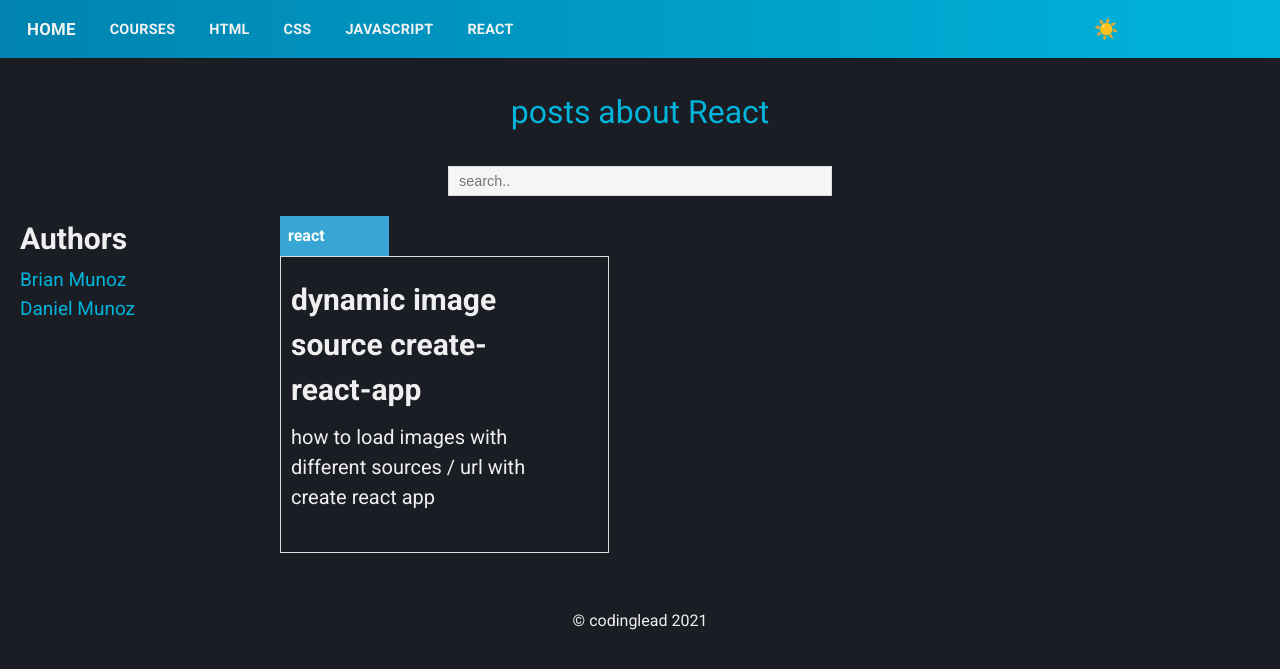
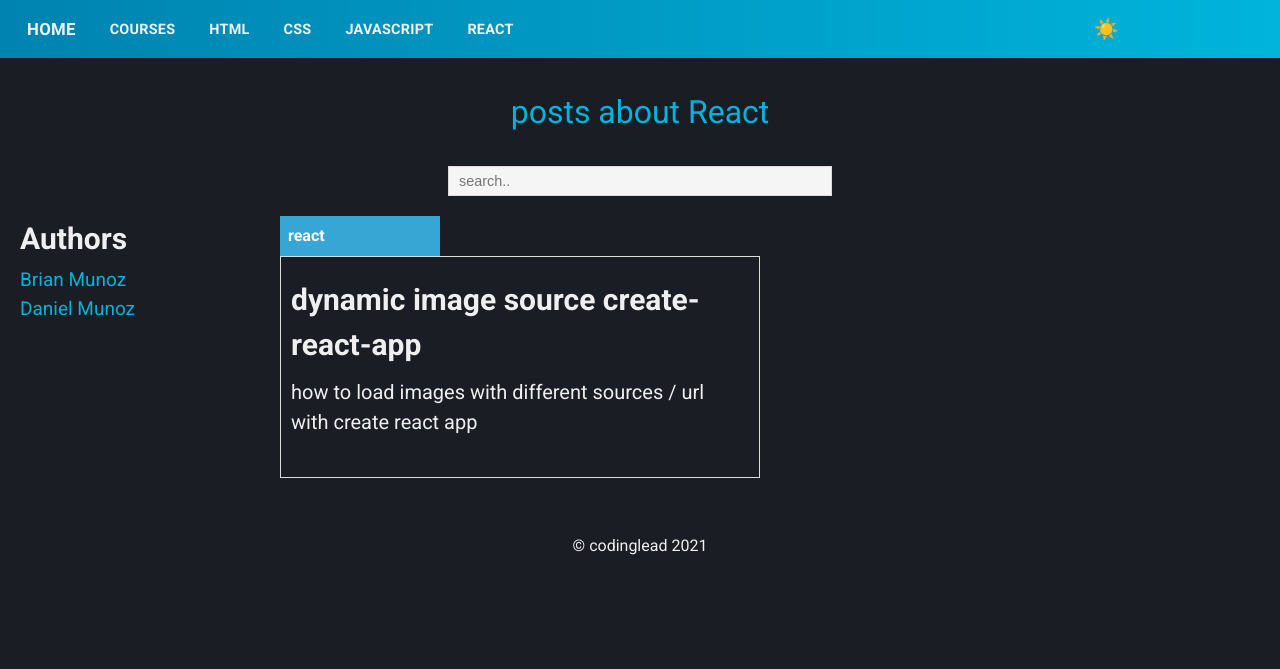
Before and after one commit to codinglead/codinglead.github.io, a Jekyll site: the page built from react.html, in a window 1280 px wide. Shown: the top 669 px of the page. Built offline with Jekyll 4.4.1, drawn with Linux system fonts in a browser that asks for light colours; comment, search, counter and statistics services are not loaded.

Commit message:
add flex style to posts container

```diff
--- a/css/module.css
+++ b/css/module.css
@@ -58,6 +58,7 @@
 
   display: flex;
   flex-wrap: wrap;
+  flex: 1 1 auto;
   justify-content: space-between;
 }
 
```
